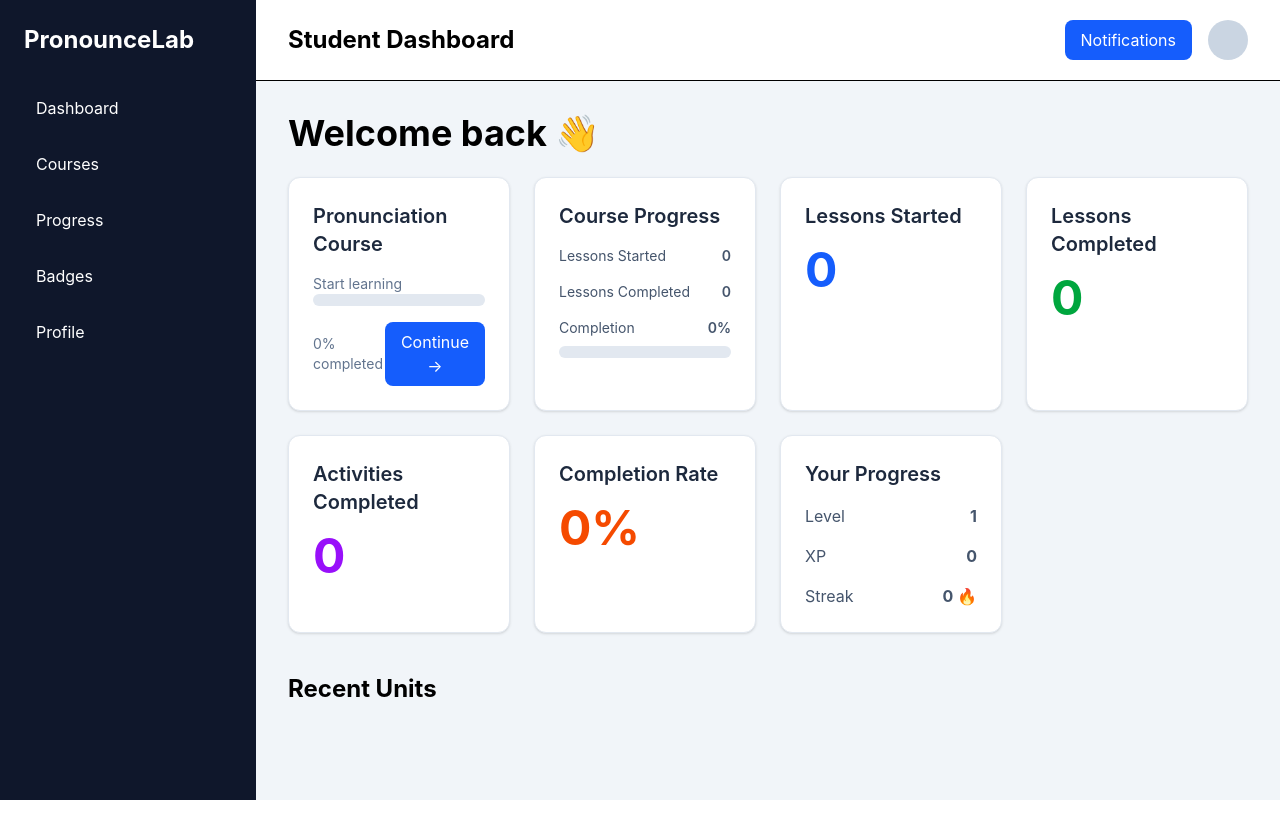
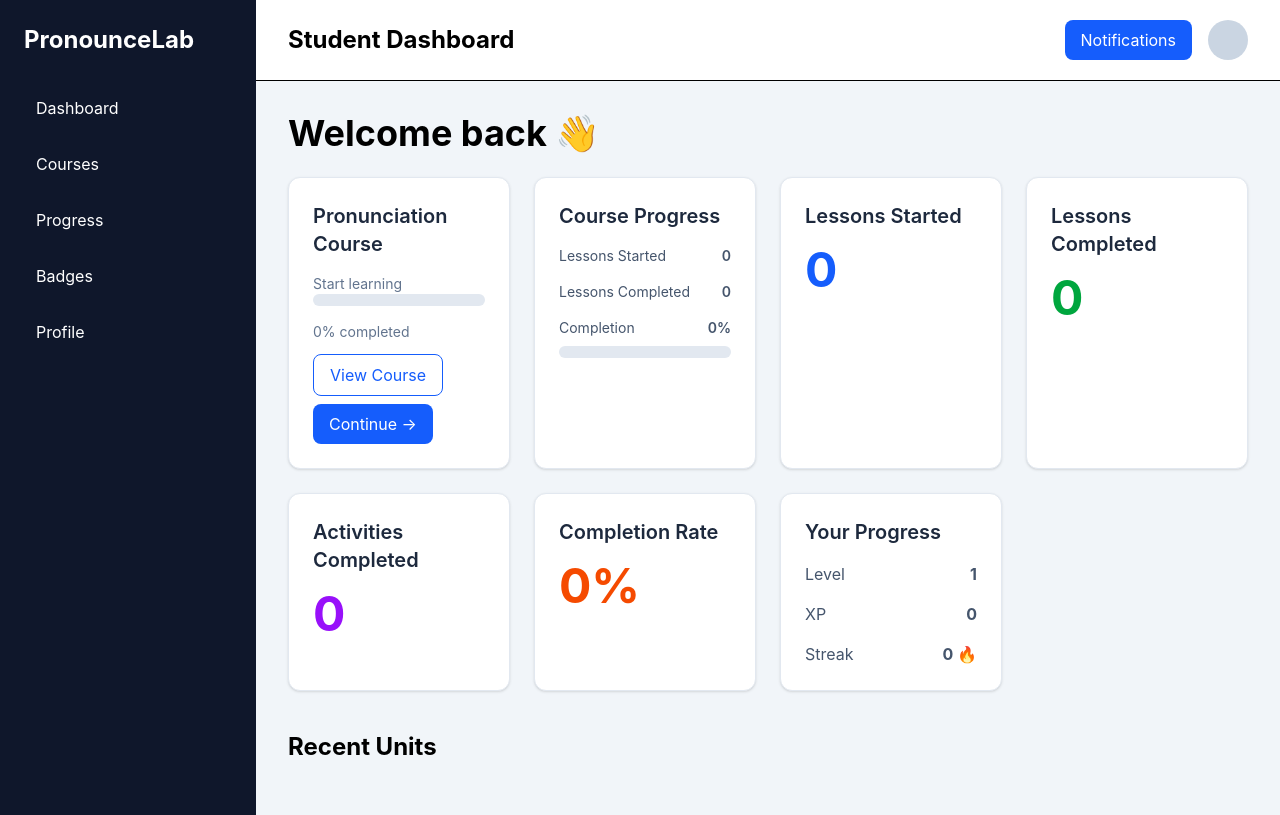
Before and after one commit to emmanuelpaulino2691/pronouncelab, a React (Vite) app: page / in a window 1280 px wide. Built offline with nearby package versions, Linux system fonts and the light colour scheme.

Commit message:
feat: add course overview navigation to continue card

```diff
--- a/src/features/dashboard/DashboardPage.tsx
+++ b/src/features/dashboard/DashboardPage.tsx
@@ -51,6 +51,7 @@ function DashboardPage() {
       <div className="mt-6 grid gap-6 lg:grid-cols-4">
 
         <ContinueLearningCard
+          courseId={1}
           courseTitle="Pronunciation Course"
           unitTitle={
             unit?.title ??
--- a/src/features/dashboard/components/ContinueLearningCard.tsx
+++ b/src/features/dashboard/components/ContinueLearningCard.tsx
@@ -3,6 +3,7 @@ import ProgressBar from "../../../shared/components/ui/ProgressBar";
 import { useNavigate } from "react-router-dom";
 
 type Props = {
+  courseId: number;
   courseTitle: string;
   unitTitle: string;
   lessonTitle?: string;
@@ -11,6 +12,7 @@ type Props = {
 };
 
 function ContinueLearningCard({
+  courseId,
   courseTitle,
   unitTitle,
   lessonTitle,
@@ -44,19 +46,31 @@ function ContinueLearningCard({
 
       <ProgressBar value={progress} />
 
-      <div className="mt-4 flex items-center justify-between">
+      <div className="mt-4 flex flex-wrap items-center justify-between gap-3">
 
         <span className="text-sm text-slate-500">
           {progress}% completed
         </span>
 
-        <button
-          onClick={handleContinue}
-          className="rounded-lg bg-blue-600 px-4 py-2 text-white transition hover:bg-blue-700"
-        >
-          Continue →
-        </button>
+        <div className="flex flex-wrap gap-2">
+          <button
+            type="button"
+            onClick={() =>
+              navigate(`/courses/${courseId}`)
+            }
+            className="rounded-lg border border-blue-600 px-4 py-2 text-blue-600 transition hover:bg-blue-50 focus-visible:outline-2 focus-visible:outline-offset-2 focus-visible:outline-blue-600"
+          >
+            View Course
+          </button>
 
+          <button
+            type="button"
+            onClick={handleContinue}
+            className="rounded-lg bg-blue-600 px-4 py-2 text-white transition hover:bg-blue-700 focus-visible:outline-2 focus-visible:outline-offset-2 focus-visible:outline-blue-600"
+          >
+            Continue →
+          </button>
+        </div>
       </div>
 
     </Card>
```
